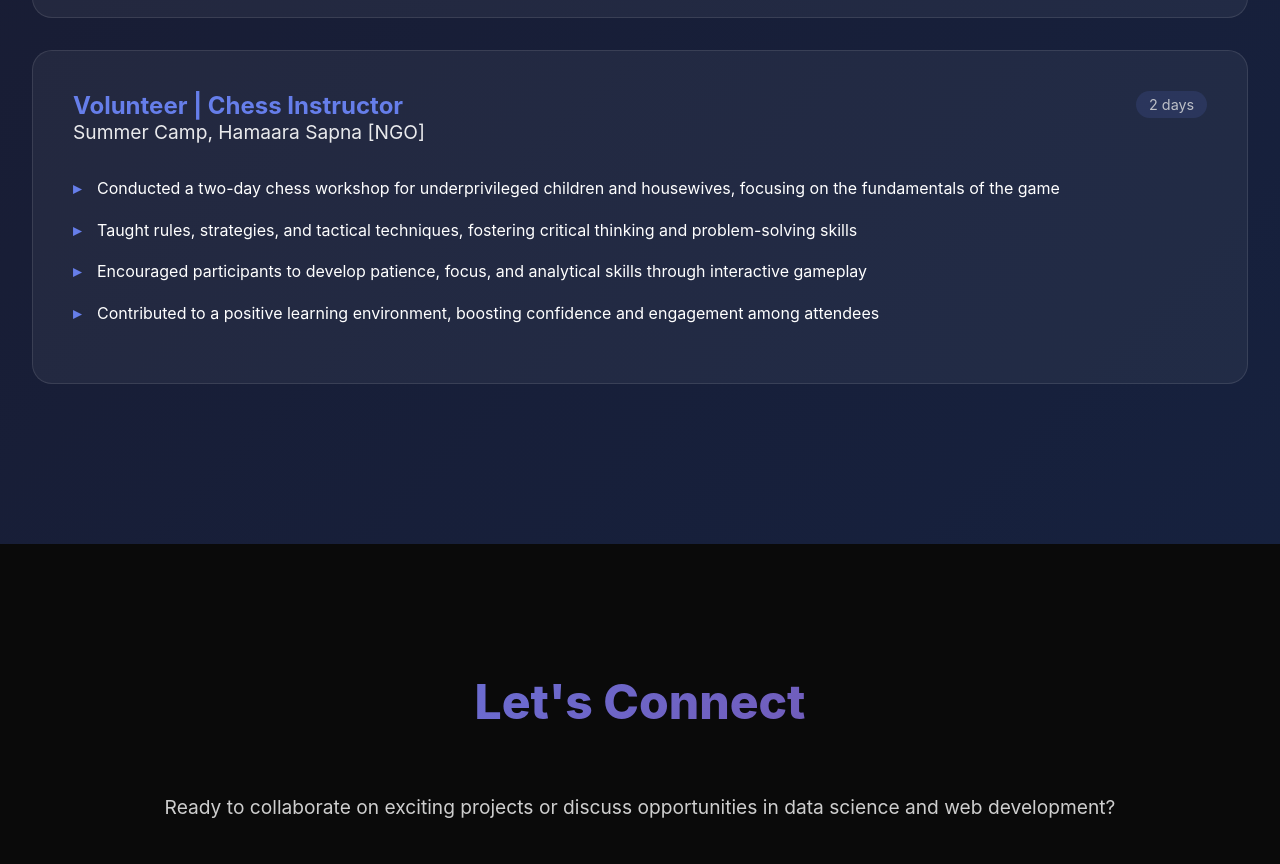
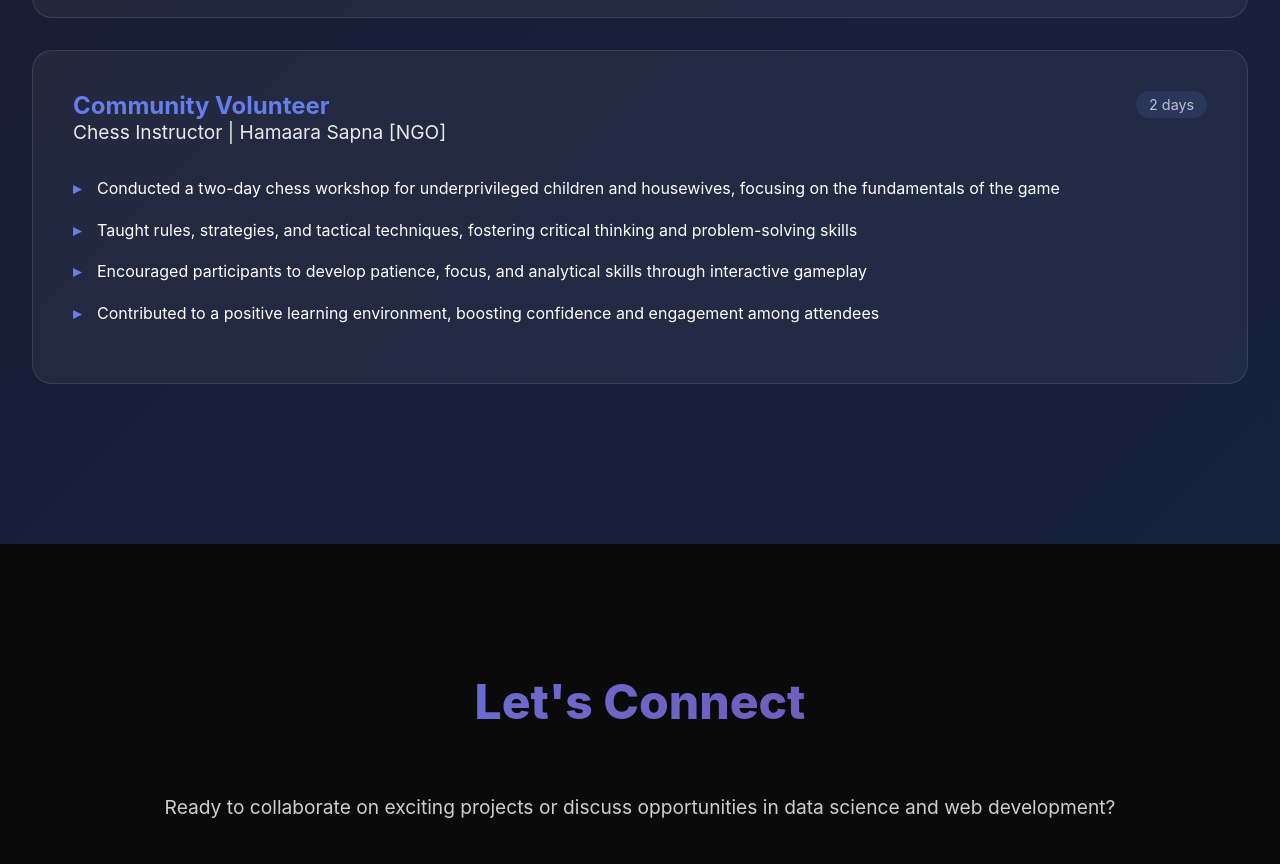
Before and after one commit to sharayu-n/sharayu_portfolio, a plain HTML site: page index.html in a window 1280 px wide. Shown: the part 5711-6575 px from the top of the page. Drawn offline with Linux system fonts and the light colour scheme.

Commit message:
modification

```diff
--- a/index.html
+++ b/index.html
@@ -280,8 +280,8 @@
 <div class="experience-card">
   <div class="experience-header">
     <div>
-      <div class="experience-title">Volunteer | Chess Instructor</div>
-      <div class="experience-company">Summer Camp, Hamaara Sapna [NGO]</div>
+      <div class="experience-title">Community Volunteer</div>
+      <div class="experience-company">Chess Instructor | Hamaara Sapna [NGO]</div>
     </div>
     <div class="experience-duration">2 days</div>
   </div>
```
Also changed, not shown: 1 other file.
